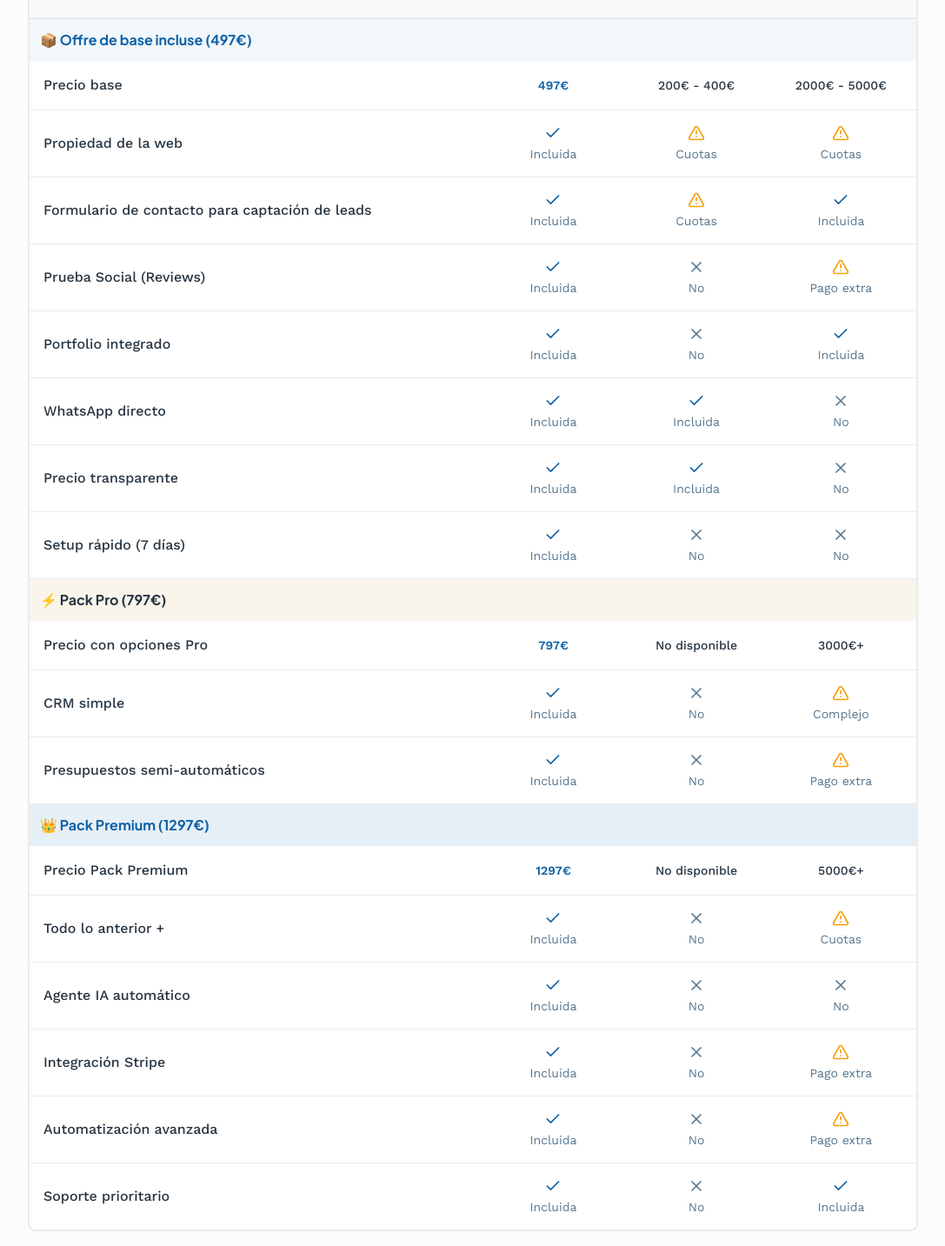
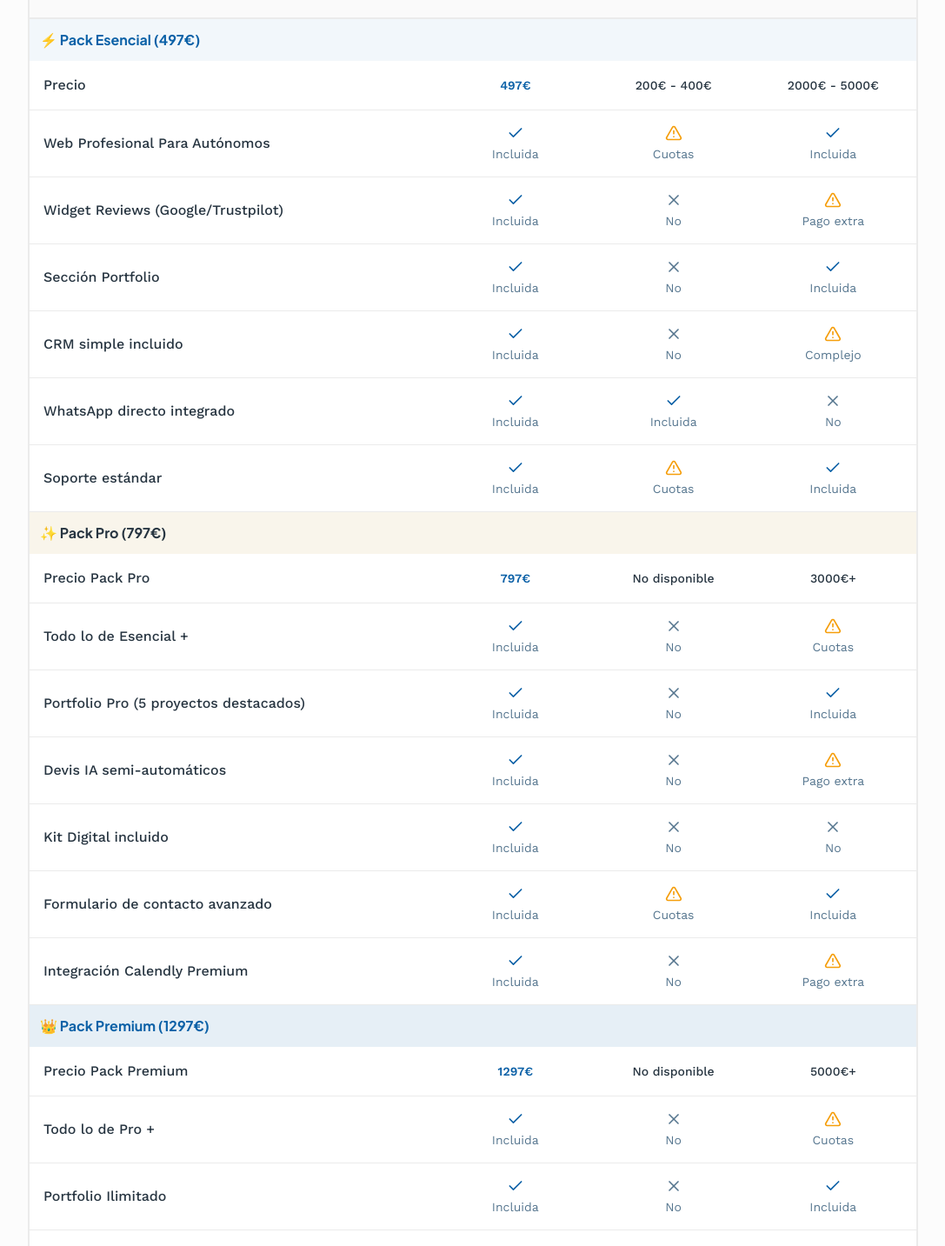
Before and after one commit to fsmartcfs-code/sg-f578bdde-0a98-4ac7-af00-b40a6d478feb-1776842642, a Next.js app: page / in a window 1280 px wide. Shown: the part 4163-5596 px from the top of the page at 87% size, without its empty margins (96-1183 px from the left). Built offline with nearby package versions, Linux system fonts and the light colour scheme.

Commit message:
refactor(ui): restructure comparison table to align with pricing cards

```diff
--- a/src/components/ComparisonTable.tsx
+++ b/src/components/ComparisonTable.tsx
@@ -1,72 +1,90 @@
 import { Card } from "@/components/ui/card";
 import { Check, X, AlertTriangle } from "lucide-react";
 
-const baseFeatures = [
+const esencialFeatures = [
   {
-    name: "Precio base",
+    name: "Precio",
     wpa: "497€",
     cheap: "200€ - 400€",
     agency: "2000€ - 5000€",
   },
   {
-    name: "Propiedad de la web",
-    wpa: true,
-    cheap: "partial",
-    agency: "partial",
-  },
-  {
-    name: "Formulario de contacto para captación de leads",
+    name: "Web Profesional Para Autónomos",
     wpa: true,
     cheap: "partial",
     agency: true,
   },
   {
-    name: "Prueba Social (Reviews)",
+    name: "Widget Reviews (Google/Trustpilot)",
     wpa: true,
     cheap: false,
     agency: "extra",
   },
   {
-    name: "Portfolio integrado",
+    name: "Sección Portfolio",
     wpa: true,
     cheap: false,
     agency: true,
   },
   {
-    name: "WhatsApp directo",
+    name: "CRM simple incluido",
+    wpa: true,
+    cheap: false,
+    agency: "complex",
+  },
+  {
+    name: "WhatsApp directo integrado",
     wpa: true,
     cheap: true,
     agency: false,
   },
   {
-    name: "Precio transparente",
+    name: "Soporte estándar",
     wpa: true,
-    cheap: true,
-    agency: false,
-  },
-  {
-    name: "Setup rápido (7 días)",
-    wpa: true,
-    cheap: false,
-    agency: false,
+    cheap: "partial",
+    agency: true,
   },
 ];
 
 const proFeatures = [
   {
-    name: "Precio con opciones Pro",
+    name: "Precio Pack Pro",
     wpa: "797€",
     cheap: "No disponible",
     agency: "3000€+",
   },
   {
-    name: "CRM simple",
+    name: "Todo lo de Esencial +",
     wpa: true,
     cheap: false,
-    agency: "complex",
+    agency: "partial",
   },
   {
-    name: "Presupuestos semi-automáticos",
+    name: "Portfolio Pro (5 proyectos destacados)",
+    wpa: true,
+    cheap: false,
+    agency: true,
+  },
+  {
+    name: "Devis IA semi-automáticos",
+    wpa: true,
+    cheap: false,
+    agency: "extra",
+  },
+  {
+    name: "Kit Digital incluido",
+    wpa: true,
+    cheap: false,
+    agency: false,
+  },
+  {
+    name: "Formulario de contacto avanzado",
+    wpa: true,
+    cheap: "partial",
+    agency: true,
+  },
+  {
+    name: "Integración Calendly Premium",
     wpa: true,
     cheap: false,
     agency: "extra",
@@ -81,34 +99,46 @@ const premiumFeatures = [
     agency: "5000€+",
   },
   {
-    name: "Todo lo anterior +",
+    name: "Todo lo de Pro +",
     wpa: true,
     cheap: false,
     agency: "partial",
   },
   {
-    name: "Agente IA automático",
+    name: "Portfolio Ilimitado",
+    wpa: true,
+    cheap: false,
+    agency: true,
+  },
+  {
+    name: "Agente IA conversacional",
     wpa: true,
     cheap: false,
     agency: false,
   },
   {
-    name: "Integración Stripe",
+    name: "Automatización completa devis",
     wpa: true,
     cheap: false,
     agency: "extra",
   },
   {
-    name: "Automatización avanzada",
+    name: "CRM avanzado con seguimiento",
+    wpa: true,
+    cheap: false,
+    agency: "complex",
+  },
+  {
+    name: "Integraciones personalizadas",
     wpa: true,
     cheap: false,
     agency: "extra",
   },
   {
-    name: "Soporte prioritario",
+    name: "Soporte VIP 24/7",
     wpa: true,
     cheap: false,
-    agency: true,
+    agency: "partial",
   },
 ];
 
@@ -180,13 +210,13 @@ export function ComparisonTable() {
                 </tr>
               </thead>
               <tbody>
-                {/* Section: Offre de base */}
+                {/* Section: Pack Esencial */}
                 <tr className="bg-primary/5">
                   <td colSpan={4} className="p-3 font-heading font-bold text-sm md:text-base text-primary">
-                    📦 Offre de base incluse (497€)
+                    ⚡ Pack Esencial (497€)
                   </td>
                 </tr>
-                {baseFeatures.map((feature, i) => (
+                {esencialFeatures.map((feature, i) => (
                   <tr key={i} className="border-b last:border-b-0 hover:bg-muted/30 transition-colors">
                     <td className="p-4 font-medium text-sm md:text-base">
                       {feature.name}
@@ -218,10 +248,10 @@ export function ComparisonTable() {
                   </tr>
                 ))}
 
-                {/* Section: Options Pro */}
+                {/* Section: Pack Pro */}
                 <tr className="bg-accent/10">
                   <td colSpan={4} className="p-3 font-heading font-bold text-sm md:text-base text-foreground">
-                    ⚡ Pack Pro (797€)
+                    ✨ Pack Pro (797€)
                   </td>
                 </tr>
                 {proFeatures.map((feature, i) => (
```
